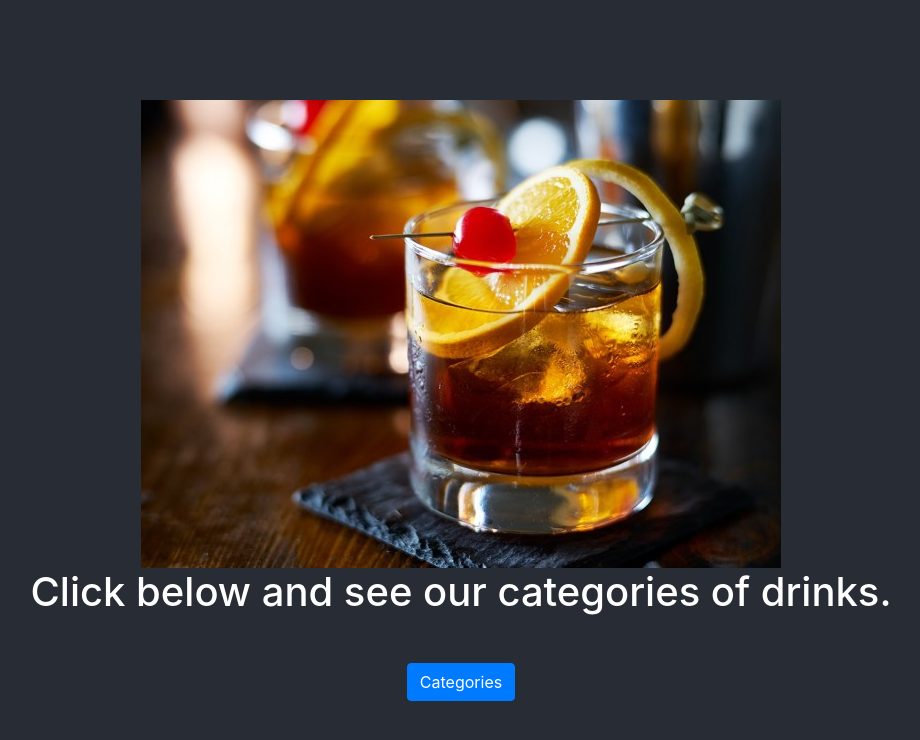
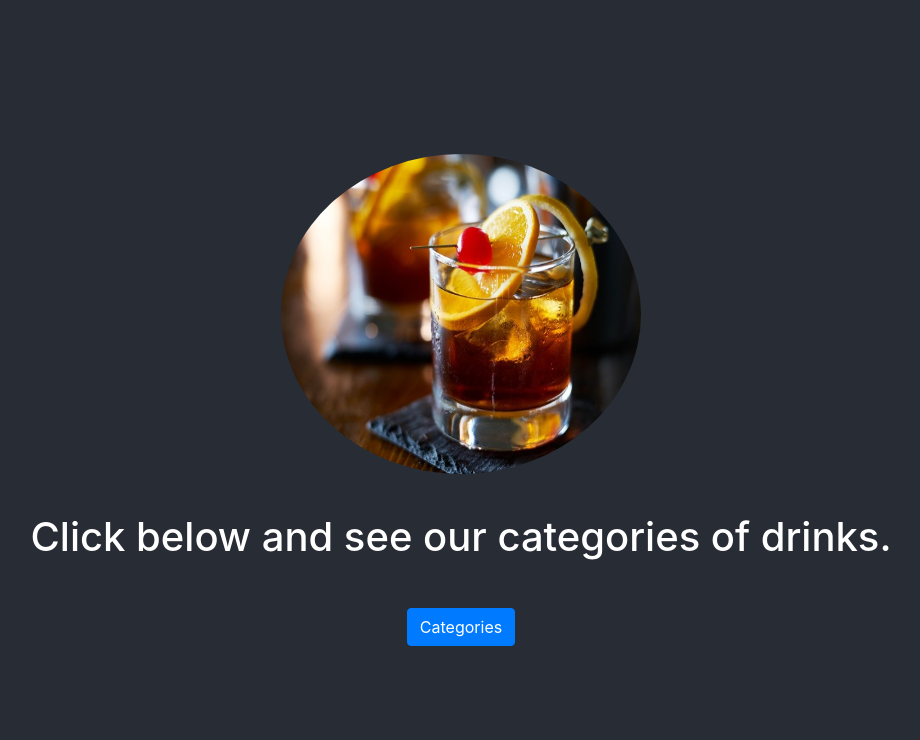
Before and after one commit to ricardocosta43/best-cocktails, a React (Create React App) app: page / in a window 1280 px wide. Shown: the top 740 px of the page, without its empty margins (179-1099 px from the left). Built offline with nearby package versions, Linux system fonts and the light colour scheme.

Commit message:
First commit

```diff
--- a/src/App.css
+++ b/src/App.css
@@ -4,13 +4,9 @@
 
 .App-logo {
   height: 40vmin;
+  width: 45vmin;
   pointer-events: none;
-}
-
-@media (prefers-reduced-motion: no-preference) {
-  .App-logo {
-    animation: App-logo-spin infinite 20s linear;
-  }
+  border-radius: 50%;
 }
 
 .App-header {
--- a/src/App.js
+++ b/src/App.js
@@ -12,7 +12,8 @@
   return (
     <div className="App">
       <header className="App-header">
-        <img src={logo} alt="logo" />
+        <img src={logo} className="App-logo" alt="logo" />
+        <br></br>
         <h1>Click below and see our categories of drinks.</h1>
         <br></br>
         <button
```
Also changed, not shown: 1 other file (tests, documents, lock files or other folders).
